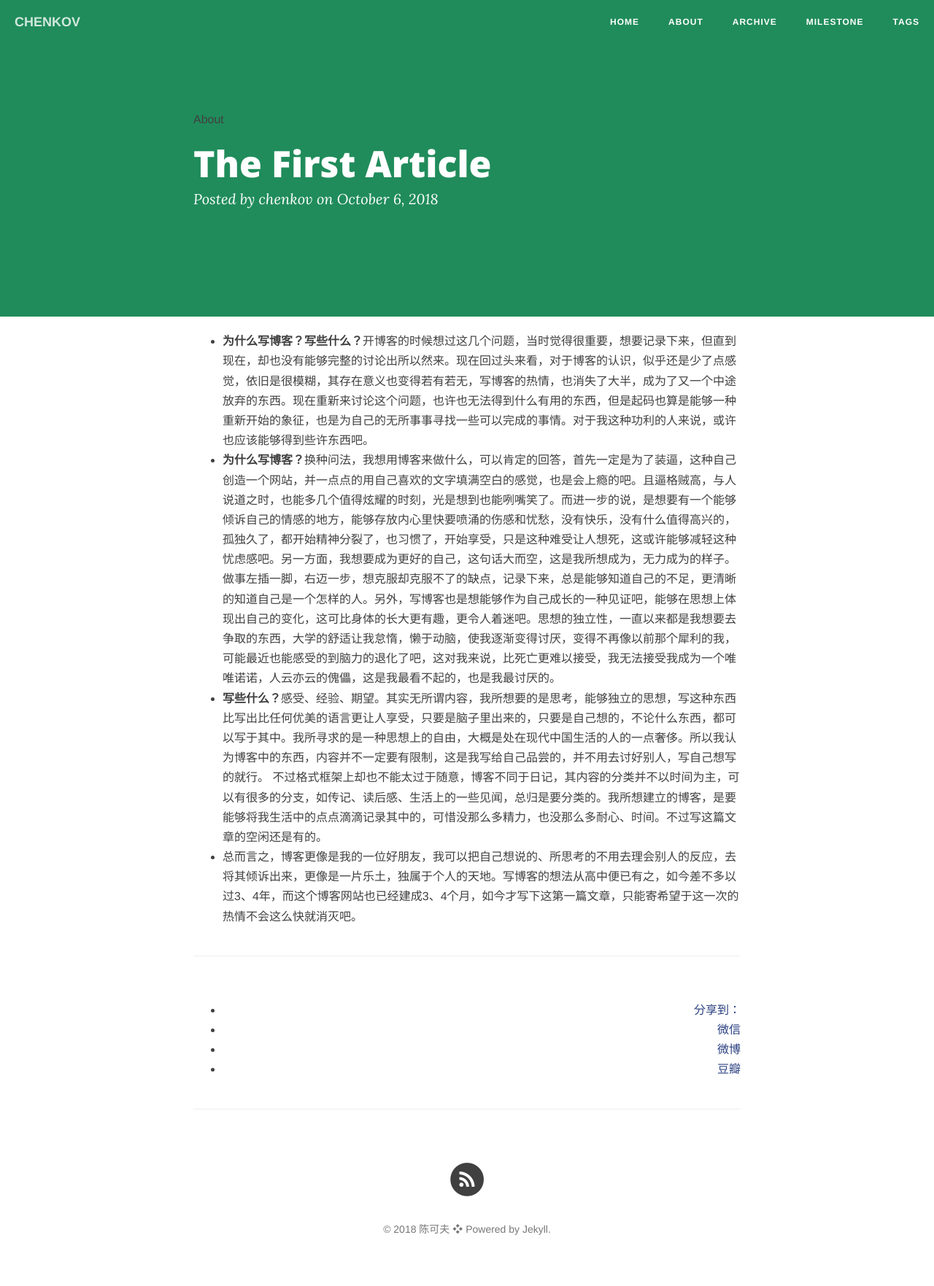
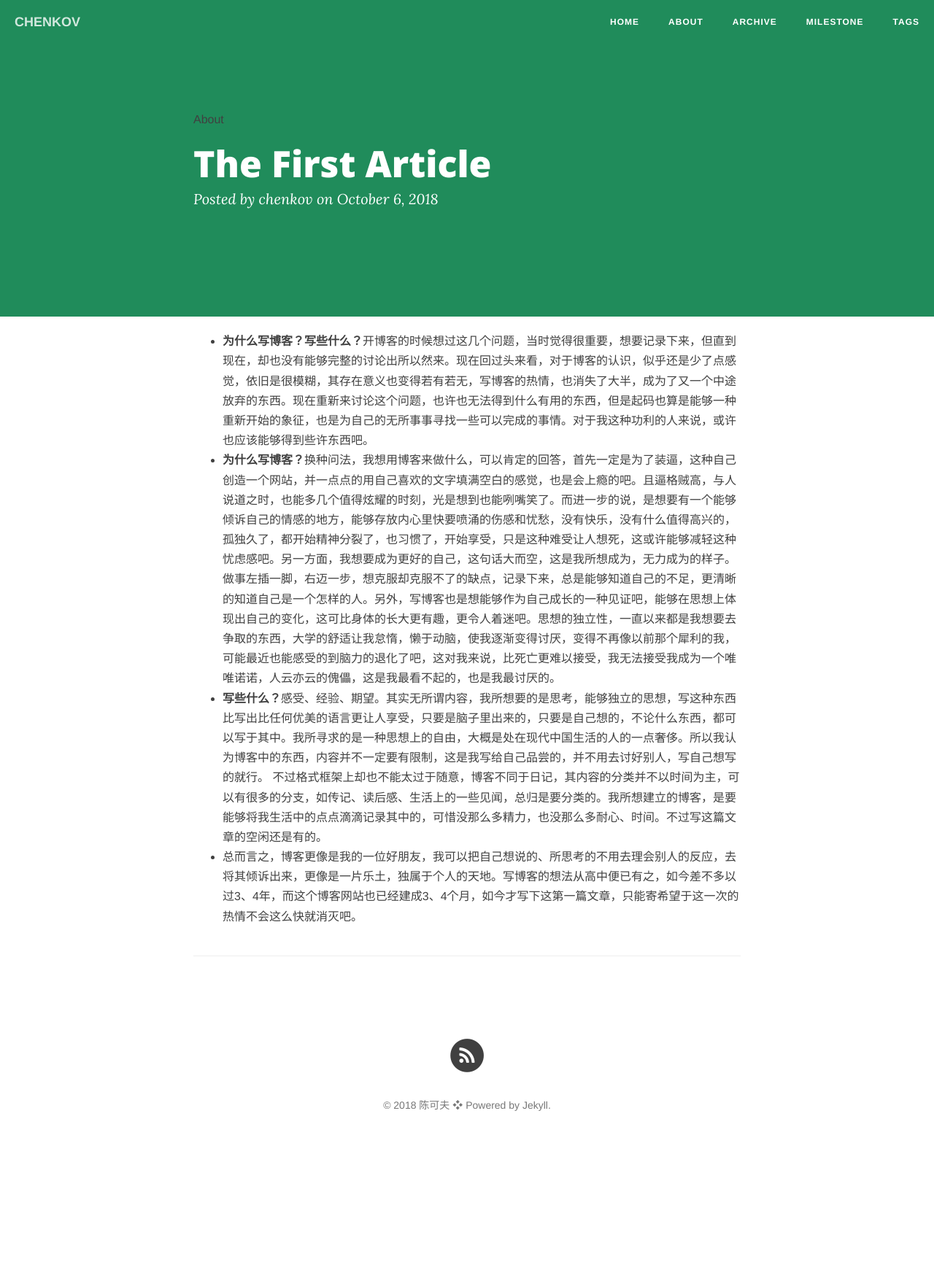
Before and after one commit to Chenkov21/chenkov, a Jekyll site: the page built from _posts/2018-10-06-THE FIRST ARTICLE.md, in a window 1280 px wide. Shown: the whole page at 73% size. Built offline with Jekyll 4.4.1, drawn with Linux system fonts in a browser that asks for light colours; nearby versions of some CDN libraries; comment, search, counter and statistics services are not loaded; after the commit the page ends 1593 px from its top, so only the background shows below that.

Commit message:
PERFECT
移除文章页面的分享

```diff
--- a/_layouts/post.html
+++ b/_layouts/post.html
@@ -55,38 +55,7 @@
                     {% endif %}
                 </ul>
 
-                <!-- Duoshuo Share start -->
-                <style>
-                    .ds-share{
-                        text-align: right;
-                    }
 
-                    @media only screen and (max-width: 700px) {
-                        .ds-share {
-
-                        }
-                    }
-                </style>
-
-                <div class="ds-share"
-                    data-thread-key="{{page.id}}" data-title="{{page.title}}"
-                    data-images="{{ site.url }}/{% if page.header-img %}{{ page.header-img }}{% else %}{{ site.header-img }}{% endif %}"
-                    data-content="{{ content | strip_html | truncate:80 }} | Microdust:Azeril's blog"
-                    data-url="{{site.url}}{{page.url}}">
-                    <div class="ds-share-inline">
-                      <ul  class="ds-share-icons-16">
-
-                        <li data-toggle="ds-share-icons-more"><a class="ds-more" href="#">分享到：</a></li>
-                        <li><a class="ds-wechat flat" href="javascript:void(0);" data-service="wechat">微信</a></li>
-                        <li><a class="ds-weibo flat" href="javascript:void(0);" data-service="weibo">微博</a></li>
-                        <li><a class="ds-douban flat" href="javascript:void(0);" data-service="douban">豆瓣</a></li>
-                      </ul>
-                      <div class="ds-share-icons-more">
-                      </div>
-                    </div>
-                <hr>
-                </div>
-                <!-- Duoshuo Share end-->
 
 
                 <!-- 多说评论框 start -->
```
